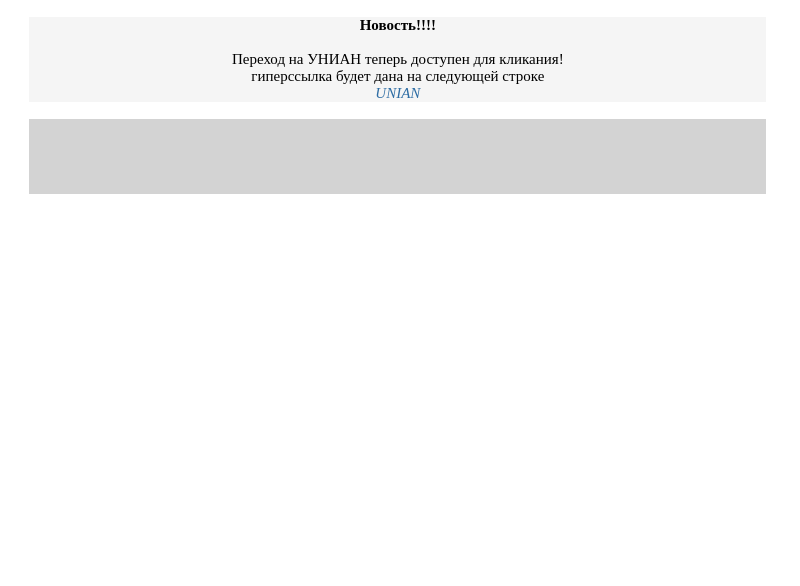
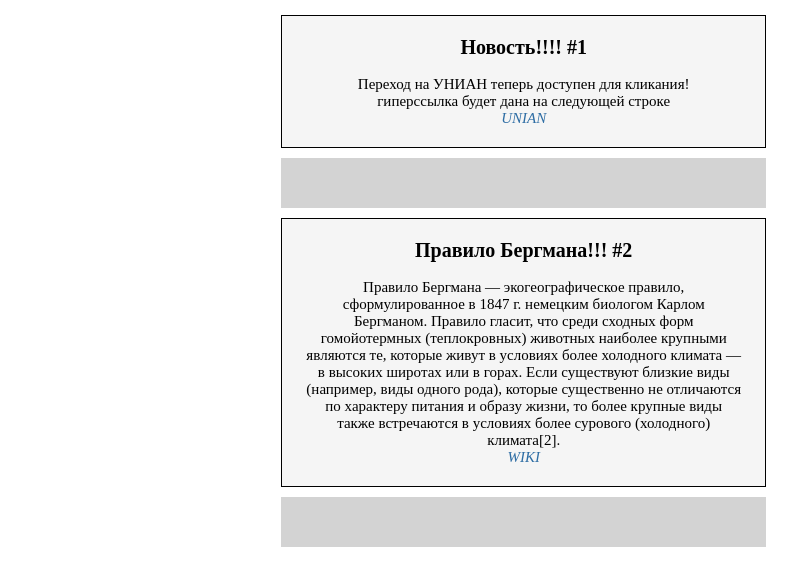
Before and after one commit to das953/KSPDev, a PHP site: page /content/main.html in a window 1280 px wide. Shown: the top 586 px of the page, without its empty margins (0-800 px from the left). Run offline with PHP 8.4, Linux system fonts and the light colour scheme.

Commit message:
First View. The paru storinok ye

```diff
--- a/content/main.html
+++ b/content/main.html
@@ -8,19 +8,36 @@
 <body>
 <div style="display: inline-flex; flex-direction: column; min-width: 60%;max-width: 60%; margin: 0">
 
-    <div class="themeLineNews flex-content" style="margin-left: 0;">
-        <div class="flex-item">
+    <div class="themeLineNews flex-content" style="margin-left: 20%;">
+        <div class="flex-item" style="margin-left: 20%">
 
             <div class="newsBlock">
-                <div class="themeLineNews" style="text-align: center">Новость!!!!</div>
-                <div style="text-align: center; font-weight: 100">
+                <div class="themeLineNews" style="text-align: center">Новость!!!! #1</div>
+                <div style="text-align: center; font-weight: 100;font-size: 15px">
                     <br><span>Переход на УНИАН теперь доступен для кликания!</span>
                     <br><span>гиперссылка будет дана на следующей строке</span>
                     <br><a class="newsLink" href="https://www.unian.ua/">UNIAN</a>
+
                 </div>
 
             </div>
-            <br><div class="newsSeparator"></div>
+            <div class="newsSeparator"></div>
+
+            <div class="newsBlock">
+                <div class="themeLineNews" style="text-align: center">Правило Бергмана!!! #2</div>
+                <div style="text-align: center; font-weight: 100;font-size: 15px">
+                    <br>Правило Бергмана — экогеографическое правило, сформулированное в 1847 г. немецким биологом
+                    Карлом Бергманом. Правило гласит, что среди сходных форм гомойотермных (теплокровных) животных
+                    наиболее крупными являются те, которые живут в условиях более холодного климата — в высоких
+                    широтах или в горах. Если существуют близкие виды (например, виды одного рода), которые существенно
+                    не отличаются по характеру питания и образу жизни, то более крупные виды также встречаются в
+                    условиях более сурового (холодного) климата[2].
+                    <br><a class="newsLink" href="https://ru.wikipedia.org/wiki/%D0%9F%D1%80%D0%B0%D0%B2%D0%B8%D0%BB%D0%BE_%D0%91%D0%B5%D1%80%D0%B3%D0%BC%D0%B0%D0%BD%D0%B0">WIKI</a>
+
+                </div>
+
+            </div>
+            <div class="newsSeparator"></div>
 
         </div>
 
--- a/index.html
+++ b/index.html
@@ -18,9 +18,9 @@
             <div class="PhotoLogo"></div>
         </div>
         <div class="flex-item flex-item-Text" style="margin: 5% 10% 5% 10%">
-            <div class="flex-decoration_text">
+            <div class="flex-decoration_text" style="text-align: center; font-size: 20px">
                 На основании накопленного опыта и многих пожеланий наших клиентов, был разработан программный продукт «VMS-Veneer Management System».
-                VMS содержит полный набор инструментов для производства, оптовой и розничной торговли шпоном и сопутствующими товарами
+                VMS содержит полный набор инструментов для производства, оптовой и розничной торговли шпоном и сопутствующими товарами.
             </div>
         </div>
 
--- a/scripts/logic.js
+++ b/scripts/logic.js
@@ -15,6 +15,7 @@ switch (text){
 
 
 
-window.onload = function () {
+
+$(document).ready(function () {
     $("#content").load("content/main.html");
-};
+});
--- a/styles/Style.css
+++ b/styles/Style.css
@@ -144,18 +144,21 @@ a {
 }
 
 .themeLineNews{
-    font-size: 15px;
+    font-size: 20px;
     font-weight: bold;
 }
 
 .newsBlock{
-    border: 1px black;
+    border: 1px black solid;
     background: whitesmoke;
+    padding: 20px 5% 20px 5%;
 }
 
 .newsSeparator{
     background: lightgray;
-    height: 75px;
+    margin-top: 10px;
+    margin-bottom: 10px;
+    height: 50px;
     width: 100%;
 }
 
```
